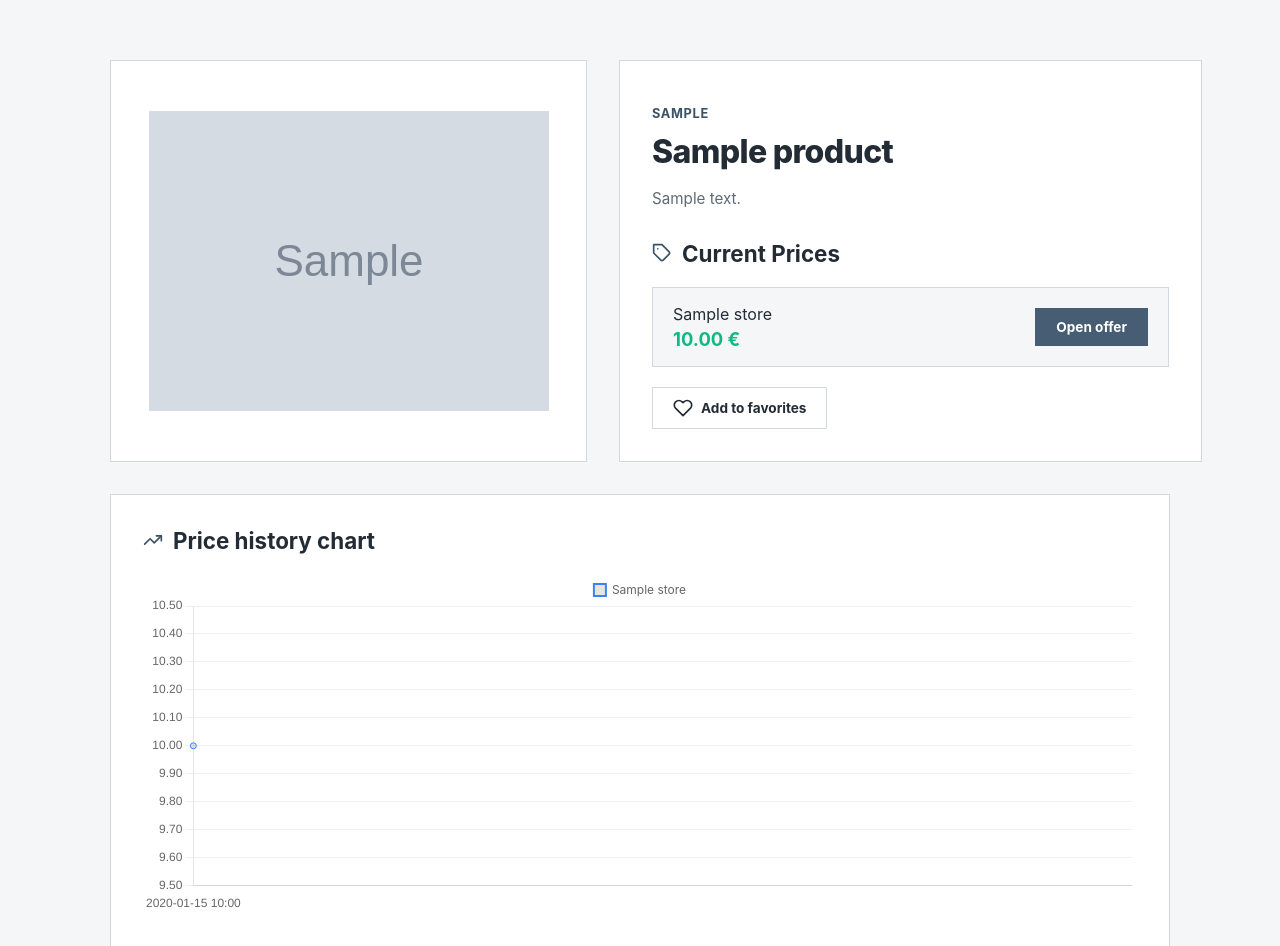
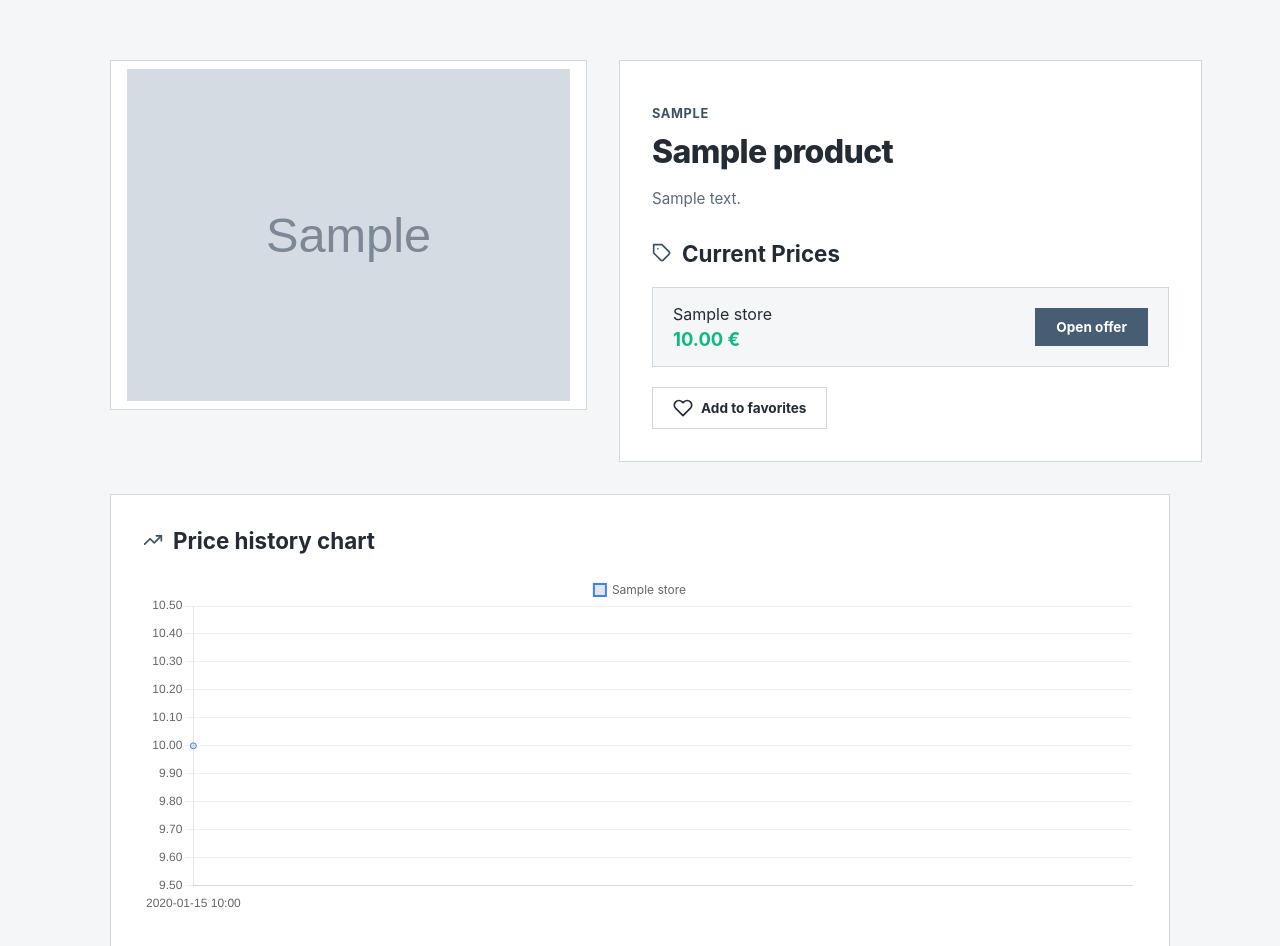
Before and after one commit to DimaPr7/price-comparison-system, a Django app: page /product/1/ in a window 1280 px wide. Shown: the part 70-1016 px from the top of the page. Run offline with Django 5.2, Linux system fonts and the light colour scheme; tables that the repository leaves empty hold one stand-in row (values such as "Sample post"); grey boxes marked "Sample" are stand-in pictures.

Commit message:
update design of details

```diff
--- a/static/css/style.css
+++ b/static/css/style.css
@@ -274,7 +274,15 @@ body {
     justify-content: center;
     align-items: center;
     padding: 16px;
-    background: var(--bg-card) !important;
+    background: var(--bg-card);
+    height: 350px;
+    overflow: hidden;
+}
+
+.product-image {
+    max-width: 100%;
+    max-height: 100%;
+    object-fit: contain;
 }
 .product-image {
     width: 100%;
--- a/templates/product_detail.html
+++ b/templates/product_detail.html
@@ -11,12 +11,12 @@
     <div class="product-main">
 
         <div class="card product-gallery">
-            {% if product.image_url %}
-    <img src="{{ product.image_url }}" alt="{{ product.title }}">
-{% else %}
-    <span>No image</span>
-{% endif %}
-        </div>
+    {% if product.image_url %}
+        <img class="product-image" src="{{ product.image_url }}" alt="{{ product.title }}">
+    {% else %}
+        <span class="no-price">No image</span>
+    {% endif %}
+</div>
 
         <div class="card">
             <p class="brand">{{ product.brand }}</p>
```
